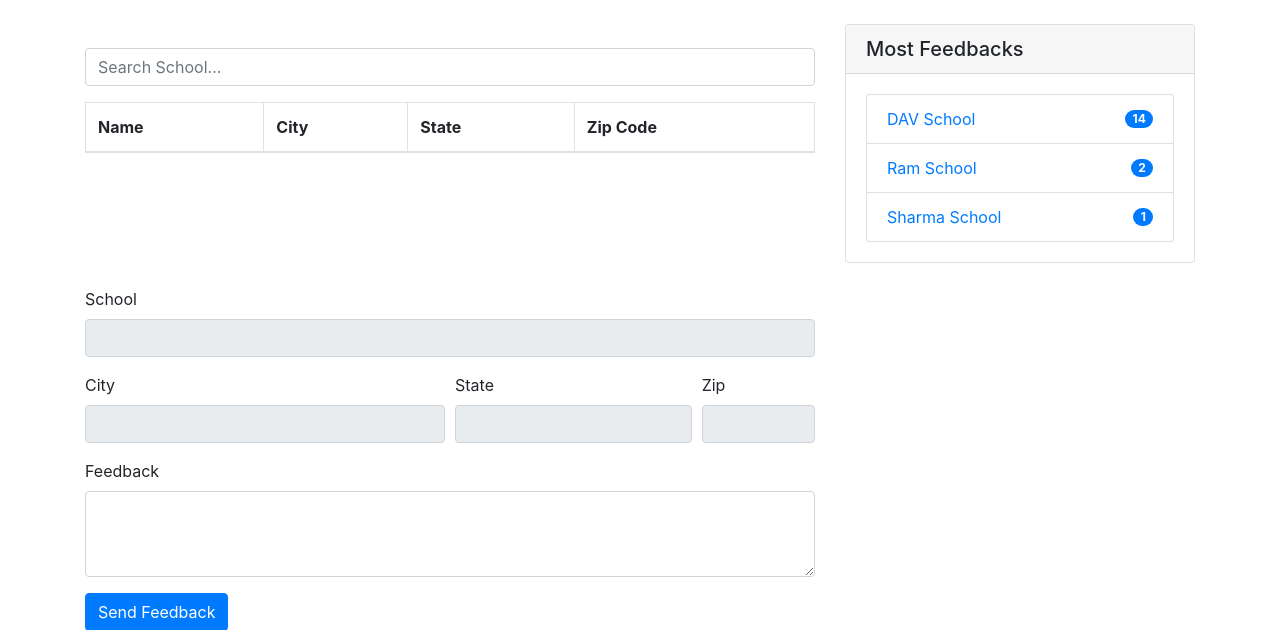
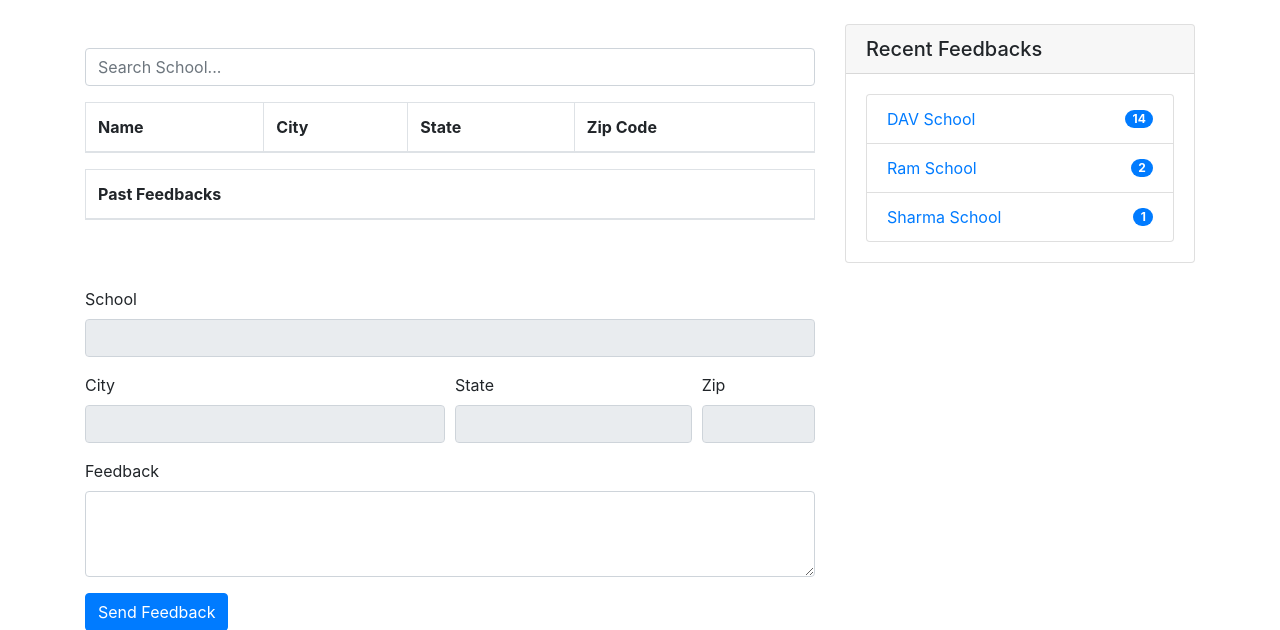
Before and after one commit to AmAnAgr/SchoolMe, a Django app: page /feedback/ in a window 1280 px wide. Shown: the part 56-686 px from the top of the page. Run offline with Django 3.2, Linux system fonts and the light colour scheme; lists and menus that the app fills with data are empty; some libraries are stand-ins or nearby versions.

Commit message:
Finalised feedback system

```diff
--- a/feedback/views.py
+++ b/feedback/views.py
@@ -44,3 +44,9 @@ def save_feedback(request):
 
 
 	return render(request, 'feedback.html', context)
+
+
+def get_feedback(request):
+	feedbacks = Feedback.objects.filter(school=School.objects.get(pk=request.GET.get('qpk')))[:10]
+	feedbacks = serializers.serialize('json', feedbacks)
+	return HttpResponse(feedbacks)
--- a/schoolme/urls.py
+++ b/schoolme/urls.py
@@ -21,7 +21,7 @@ from django.conf.urls.static import static
 # views
 from awareness_blog.views import home_view
 from study_material.views import study_material_view
-from feedback.views import feedback_view, school_search, save_feedback
+from feedback.views import feedback_view, school_search, save_feedback, get_feedback
 
 urlpatterns = [
     # admin urls
@@ -38,5 +38,6 @@ urlpatterns = [
     path('feedback/', feedback_view, name="feedback"),
     path('school_search', school_search),
     path('send_feedback', save_feedback),
+    path('get_feedback', get_feedback),
 
 ]  + static(settings.STATIC_URL, document_root=settings.STATIC_ROOT)
--- a/templates/feedback.html
+++ b/templates/feedback.html
@@ -30,6 +30,24 @@
       </tr>
     </tbody>
   </table>
+
+    <table id='feedbackTable' class="table table-bordered table-striped">
+    <thead>
+      <tr>
+        <th>Past Feedbacks</th>
+      </tr>
+    </thead>
+    <tbody>
+      <tr  ng-repeat="feedback in feedbacks">
+        <!-- TO BE PARSED BY ANGULAR JS -->
+        {% verbatim %}
+        <td>{{ feedback['fields'].description }}</td>
+        {% endverbatim %}
+        <!-- /TO BE PARSED BY ANGULAR JS -->
+      </tr>
+    </tbody>
+  </table>
+
 </div>
 <script>
 // Fetching List of Schools from database
@@ -40,7 +58,8 @@ SearchApp.config(function($httpProvider) {
     $httpProvider.defaults.headers.post['X-CSRFToken'] = token;
 });
 
-SearchApp.service('ajaxService', ['$http', function($http){
+
+SearchApp.service('SchoolSearchService', ['$http', function($http){
     return {
         search: function(keywords){
             return $http.post('/school_search', { "q_school" : keywords });
@@ -48,14 +67,29 @@ SearchApp.service('ajaxService', ['$http', function($http){
     }
 }]);
 
-SearchApp.controller('MainCtrl', ['$scope', 'ajaxService', function($scope, ajaxService){
+SearchApp.service('RetrieveFeedbackService',['$http',function($http){
+  return {
+    search: function(pk){
+      return $http({
+        url: '/get_feedback',
+        method: "GET",
+        params: {qpk: pk}
+      });
+    }
+  }
+}]);
+
+SearchApp.controller('MainCtrl', ['$scope', 'SchoolSearchService', 'RetrieveFeedbackService',
+    function($scope, SchoolSearchService, RetrieveFeedbackService){
     $scope.search = function(){
-        ajaxService.search($scope.keywords).then(function(response){
+        SchoolSearchService.search($scope.keywords).then(function(response){
             $scope.schools = response.data;
         });
     };
 
     $scope.selectSchool = function(pk){
+
+        // setting school fields in feedback form
         for (var i = $scope.schools.length - 1; i >= 0; i--) {
           if($scope.schools[i]['pk']==pk) {
             var school = $scope.schools[i];
@@ -67,6 +101,17 @@ SearchApp.controller('MainCtrl', ['$scope', 'ajaxService', function($scope, ajax
 
           }
         }
+
+        // fetch feedbacks for the selected school
+        RetrieveFeedbackService.search(pk).then(function(response){
+            console.log(response.data);
+            $scope.feedbacks = response.data;
+        });
+
+
+
+
+
     };
 
 }]);
@@ -82,7 +127,7 @@ SearchApp.controller('MainCtrl', ['$scope', 'ajaxService', function($scope, ajax
 {% block sidebar %}
 
 <div class="card my-4">
-  <h5 class="card-header">Most Feedbacks</h5>
+  <h5 class="card-header">Recent Feedbacks</h5>
   <div class="card-body">
     <ul class="list-group">
       <li class="list-group-item d-flex justify-content-between align-items-center">
@@ -100,7 +145,6 @@ SearchApp.controller('MainCtrl', ['$scope', 'ajaxService', function($scope, ajax
     </ul>
   </div>
 </div>
-
 
 {% endblock %}
 
```
Also changed, not shown: db.sqlite3.
